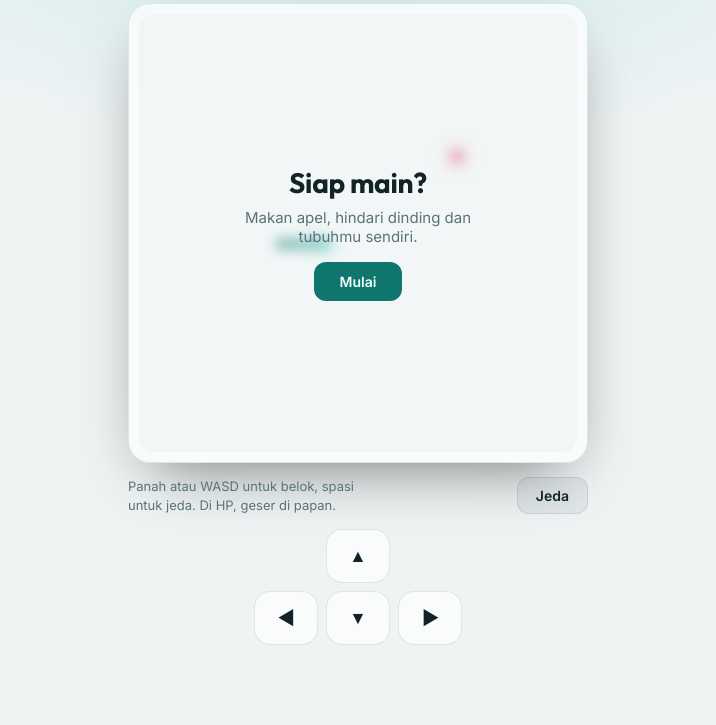
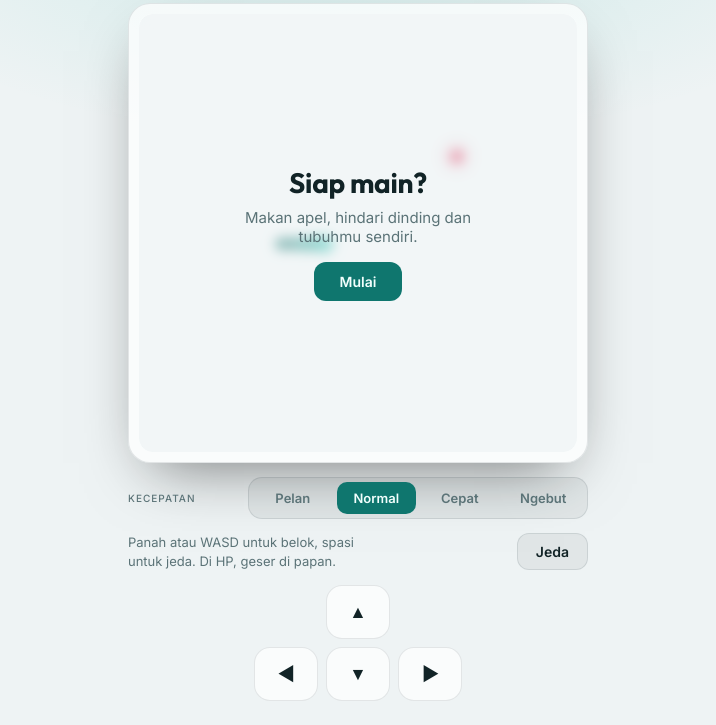
Before and after one commit to firsadev/snake-klasik, a plain HTML site: page index.html in a window 1280 px wide. Shown: the part 80-805 px from the top of the page, without its empty margins (282-998 px from the left). Drawn offline with Linux system fonts and the light colour scheme.

Commit message:
Tambah pengaturan level kecepatan
Pilihan Pelan, Normal, Cepat, dan Ngebut. Pilihan tersimpan di browser
dan menentukan kecepatan awal serta batas kecepatan maksimal.

Co-Authored-By: Claude Sonnet 5.5 <noreply@anthropic.com>
Claude-Session: https://claude.ai/code/session_01BF1fHW2EsETqRNjrwA7wE2

```diff
--- a/index.html
+++ b/index.html
@@ -113,6 +113,11 @@ button:hover { filter: brightness(1.08); }
 button:active { transform: scale(0.96); }
 button:focus-visible { outline: 3px solid var(--fg); outline-offset: 2px; }
 .ghost { background: var(--chip); color: var(--fg); border: 1px solid var(--card-line); padding: 9px 18px; }
+.speed { display: flex; align-items: center; justify-content: space-between; gap: 12px; flex-wrap: wrap; }
+.speed-label { font-size: 0.625rem; letter-spacing: 0.1em; text-transform: uppercase; color: var(--muted); font-weight: 500; }
+.seg { display: flex; gap: 4px; padding: 4px; background: var(--chip); border: 1px solid var(--card-line); border-radius: 14px; flex: 1 1 280px; max-width: 340px; }
+.seg button { flex: 1; padding: 8px 4px; font-size: 0.8125rem; border-radius: 10px; background: transparent; color: var(--muted); }
+.seg button[aria-pressed="true"] { background: var(--accent); color: var(--accent-fg); }
 
 .bar { display: flex; justify-content: space-between; align-items: center; gap: 12px; }
 .hint { color: var(--muted); font-size: 0.8125rem; margin: 0; line-height: 1.45; max-width: 30ch; }
@@ -159,6 +164,16 @@ button:focus-visible { outline: 3px solid var(--fg); outline-offset: 2px; }
     </div>
   </div>
 
+  <div class="speed">
+    <span class="speed-label" id="speed-label">Kecepatan</span>
+    <div class="seg" role="group" aria-labelledby="speed-label">
+      <button type="button" data-speed="pelan" aria-pressed="false">Pelan</button>
+      <button type="button" data-speed="normal" aria-pressed="true">Normal</button>
+      <button type="button" data-speed="cepat" aria-pressed="false">Cepat</button>
+      <button type="button" data-speed="ngebut" aria-pressed="false">Ngebut</button>
+    </div>
+  </div>
+
   <div class="bar">
     <p class="hint">Panah atau WASD untuk belok, spasi untuk jeda. Di HP, geser di papan.</p>
     <button class="ghost" id="pause" type="button">Jeda</button>
@@ -193,8 +208,39 @@ button:focus-visible { outline: 3px solid var(--fg); outline-offset: 2px; }
   var reduceMotion = window.matchMedia("(prefers-reduced-motion: reduce)").matches;
   var colors = {};
 
-  try { best = parseInt(localStorage.getItem("snake-klasik-best"), 10) || 0; } catch (e) {}
+  var SPEEDS = {
+    pelan: { start: 190, min: 110 },
+    normal: { start: 140, min: 70 },
+    cepat: { start: 100, min: 55 },
+    ngebut: { start: 75, min: 42 }
+  };
+  var speedKey = "normal";
+  try {
+    best = parseInt(localStorage.getItem("snake-klasik-best"), 10) || 0;
+    var savedSpeed = localStorage.getItem("snake-klasik-speed");
+    if (savedSpeed && SPEEDS[savedSpeed]) speedKey = savedSpeed;
+  } catch (e) {}
   el.best.textContent = best;
+
+  function calcDelay() {
+    var s = SPEEDS[speedKey];
+    return Math.max(s.min, s.start - 4 * score);
+  }
+
+  var speedBtns = document.querySelectorAll(".seg button");
+  function syncSpeedButtons() {
+    speedBtns.forEach(function (b) { b.setAttribute("aria-pressed", String(b.dataset.speed === speedKey)); });
+  }
+  speedBtns.forEach(function (b) {
+    b.addEventListener("click", function () {
+      speedKey = b.dataset.speed;
+      try { localStorage.setItem("snake-klasik-speed", speedKey); } catch (e) {}
+      syncSpeedButtons();
+      delay = calcDelay();
+      b.blur();
+    });
+  });
+  syncSpeedButtons();
 
   function loadColors() {
     var cs = getComputedStyle(document.documentElement);
@@ -218,7 +264,7 @@ button:focus-visible { outline: 3px solid var(--fg); outline-offset: 2px; }
   function reset() {
     snake = [{ x: 8, y: 10 }, { x: 7, y: 10 }, { x: 6, y: 10 }];
     prev = snake.map(function (s) { return { x: s.x, y: s.y }; });
-    dir = { x: 1, y: 0 }; queue = []; score = 0; delay = 140; particles = []; deathAt = 0; elapsedHold = 0;
+    dir = { x: 1, y: 0 }; queue = []; score = 0; delay = calcDelay(); particles = []; deathAt = 0; elapsedHold = 0;
     el.score.textContent = 0; el.level.textContent = 1;
     placeFood();
   }
@@ -286,7 +332,7 @@ button:focus-visible { outline: 3px solid var(--fg); outline-offset: 2px; }
       score++; el.score.textContent = score; popEl(el.score);
       var lvl = Math.floor(score / 5) + 1;
       if (String(lvl) !== el.level.textContent) { el.level.textContent = lvl; popEl(el.level); }
-      delay = Math.max(70, delay - 4);
+      delay = calcDelay();
       placeFood();
     } else {
       snake.pop();
```
